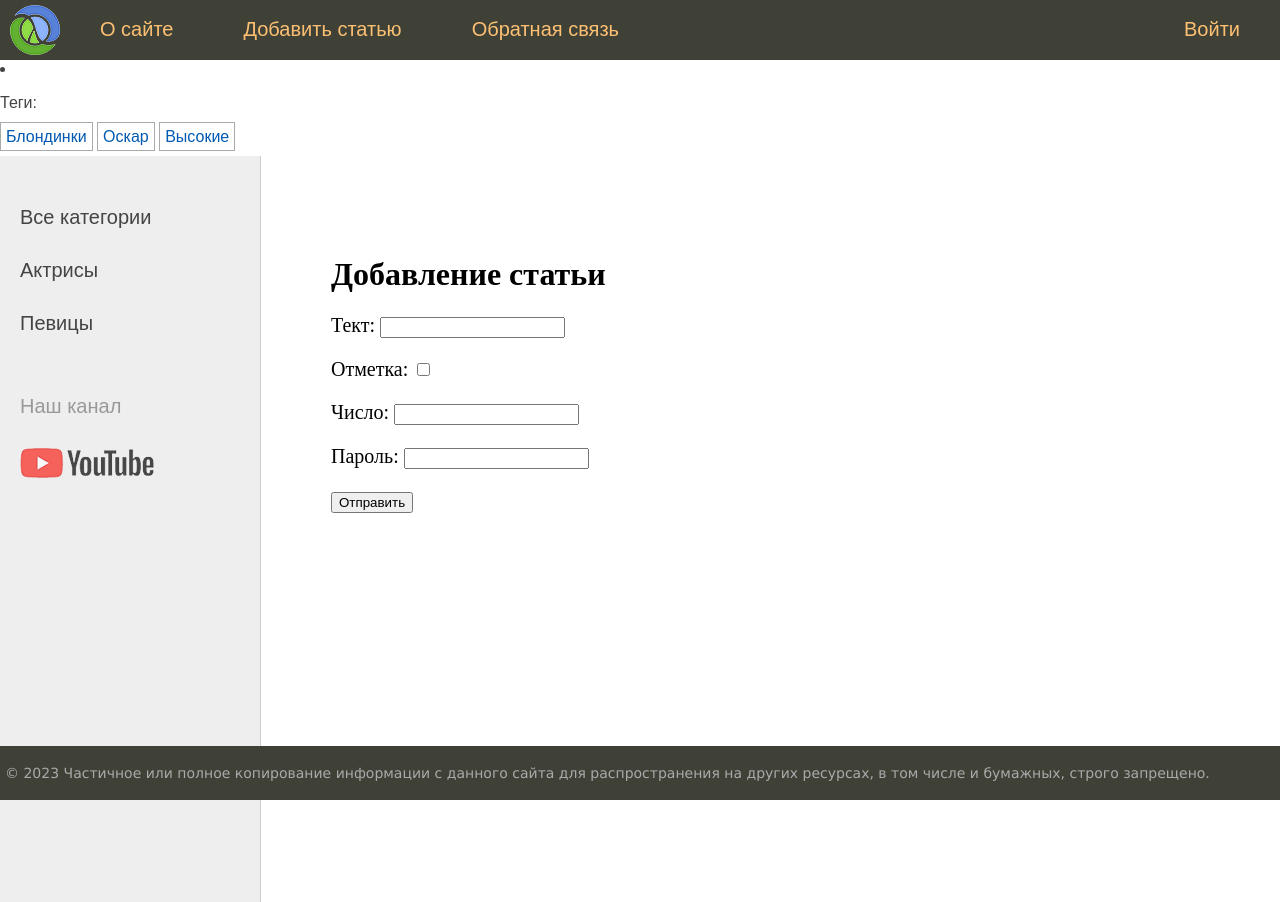
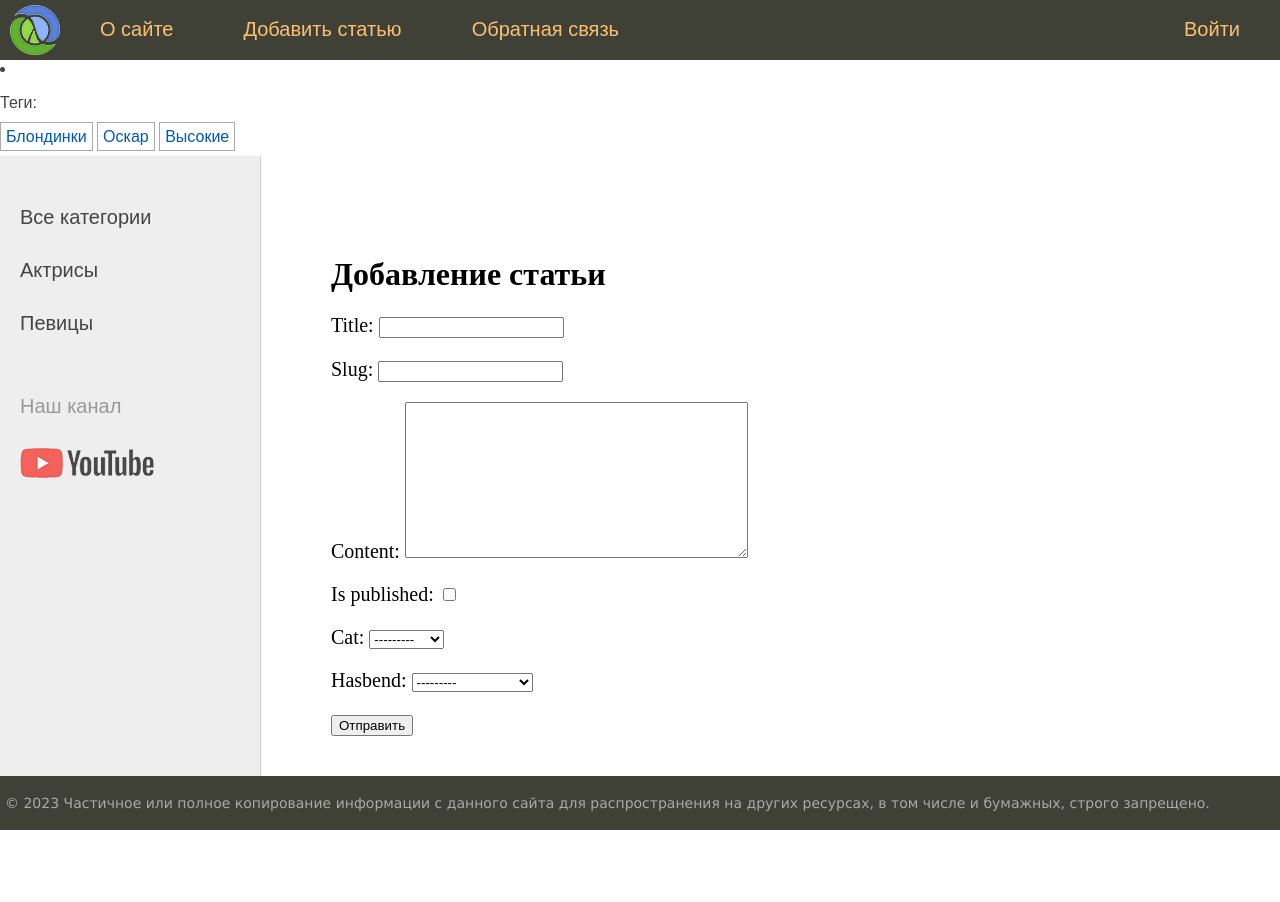
Before and after one commit to Ytockai/site_women, a Django app: page /addpage/ in a window 1280 px wide. After the commit the page ends 830 px from the top, so only its background shows below. Run offline with Django 4.2, Linux system fonts and the light colour scheme; data comes from the database, SQL or seed files in the repository.

Commit message:
добавил использование форм не связанных с моделью

```diff
--- /dev/null
+++ b/women/forms.py
@@ -0,0 +1,11 @@
+from django import forms
+from .models import Category, Hasbend
+
+
+class AddPostFroms(forms.Form):
+    title = forms.CharField(max_length=255)
+    slug = forms.SlugField(allow_unicode=True)
+    content = forms.CharField(widget=forms.Textarea(), required=False)
+    is_published = forms.BooleanField()
+    cat = forms.ModelChoiceField(queryset=Category.objects.all())
+    hasbend = forms.ModelChoiceField(queryset=Hasbend.objects.all())
--- a/women/templates/women/addpage.html
+++ b/women/templates/women/addpage.html
@@ -4,9 +4,6 @@
 <h1>{{title}}</h1>
 <form action='', method="post">
     {% csrf_token %}
-	<p><label for="id_1">Тект: </lable><input type="text" id="id_1", name="field_text"></p>
-	<p><label for="id_2">Отметка: </lable><input type="checkbox" id="id_1", name="field_check"></p>
-	<p><label for="id_3">Число: </lable><input type="number" id="id_1", name="field_num"></p>
-	<p><label for="id_4">Пароль: </lable><input type="password" id="id_1", name="field_psw"></p>
+	{{ form.as_p }}
     <p><button type="submit">Отправить </button></p>
 {% endblock %}
--- a/women/views.py
+++ b/women/views.py
@@ -4,6 +4,7 @@
 from django.template.loader import render_to_string
 from django.template.defaultfilters import slugify
 
+from .forms import AddPostFroms
 from .models import Women, Category, TagPost
 
 menu = [{'title': "О сайте", 'url_name': 'about'},
@@ -41,7 +42,18 @@
 
 
 def addpage(request):
-    return render(request, 'women/addpage.html', {"menu":menu, "title": "Добавление статьи"})
+    if request.method == "POST":
+        form = AddPostFroms()
+        if form.is_valid():
+            print(form.cleaned_data)
+    else:
+        form = AddPostFroms()
+    data = {
+        "menu":menu,
+        "title": "Добавление статьи",
+        "form": form,
+    }
+    return render(request, 'women/addpage.html', data)
 
 
 def contact(request):
```
